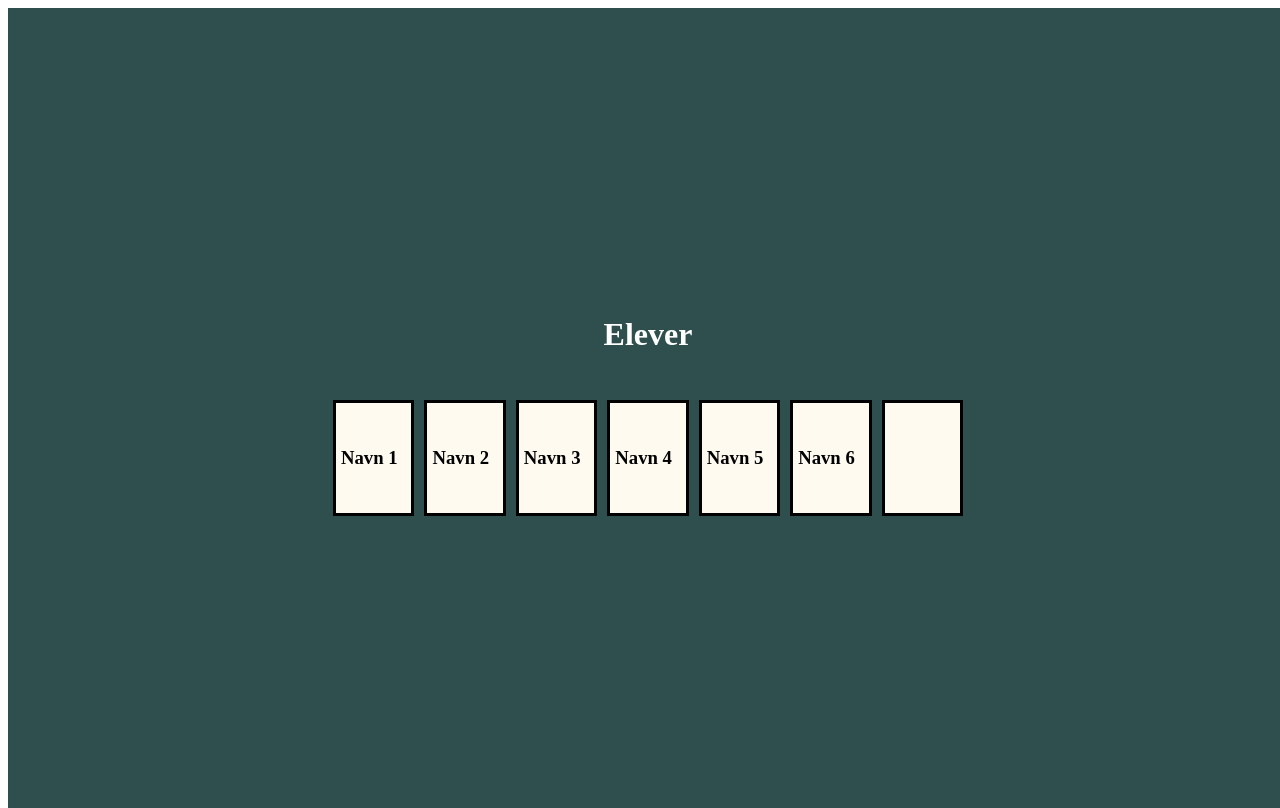
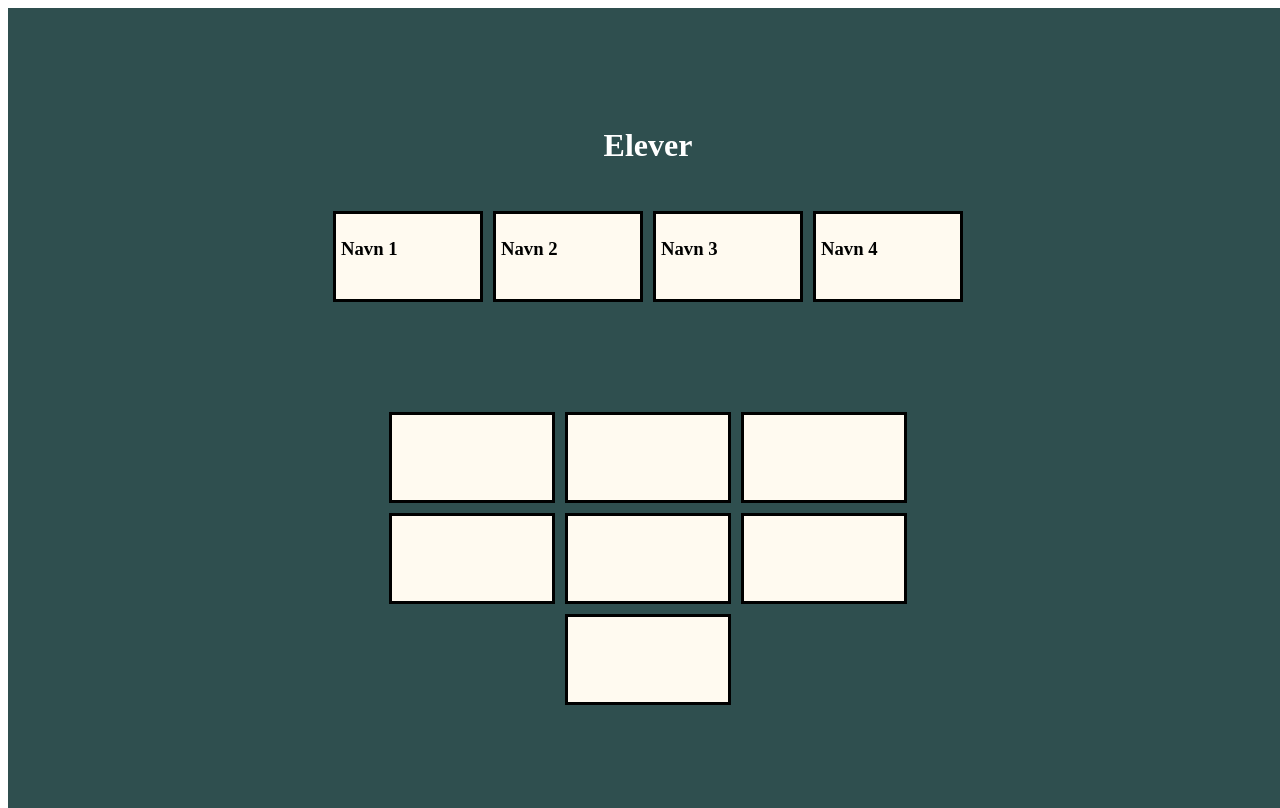
Before and after one commit to magne92/classroom, a plain HTML site: page index.html in a window 1280 px wide. Drawn offline with Linux system fonts and the light colour scheme.

Commit message:
updated drag functons
new setup with divs and id's to make dragable functions work

```diff
--- a/index.html
+++ b/index.html
@@ -14,35 +14,37 @@
             <h1>Elever</h1>
         </div>
         <div class="elever">
+            <div class="dragcontainer" ondrop="drop(event)" ondragover="allowDrop(event)">
                 <div class="elev" draggable="true" ondragstart="drag(event)" id="drag1">
                     <h3>Navn 1</h3>
                 </div>
-
-            <div class="elev" draggable="true" ondragstart="drag(event)"  id="drag2">
+            </div>
+            <div class="dragcontainer" ondrop="drop(event)" ondragover="allowDrop(event)">
+                <div class="elev" draggable="true" ondragstart="drag(event)" id="drag2">
                     <h3>Navn 2</h3>
                 </div>
-
-            <div class="elev" draggable="true" ondragstart="drag(event)"  id="drag3">
+            </div>
+            <div class="dragcontainer" ondrop="drop(event)" ondragover="allowDrop(event)">
+                <div class="elev" draggable="true" ondragstart="drag(event)" id="drag3">
                     <h3>Navn 3</h3>
                 </div>
-
-            <div class="elev" draggable="true"ondragstart="drag(event)" id="drag4">
+            </div>
+            <div class="dragcontainer" ondrop="drop(event)" ondragover="allowDrop(event)">
+                <div class="elev" draggable="true" ondragstart="drag(event)" id="drag4">
                     <h3>Navn 4</h3>
                 </div>
-
-            <div class="elev" draggable="true" ondragstart="drag(event)" id="drag5">
-                <h3>Navn 5</h3>
             </div>
 
-            <div class="elev" draggable="true" ondragstart="drag(event)"  id="drag6">
-                <h3>Navn 6</h3>
         </div>
 
-
-            <div id="div2" class="elev" ondrop="drop(event)" ondragover="allowDrop(event)"></div>
-
-
-
+        <div class="droparea">
+            <div id="drop1" class="drop" ondrop="drop(event)" ondragover="allowDrop(event)"></div>
+            <div id="drop2" class="drop" ondrop="drop(event)" ondragover="allowDrop(event)"></div>
+            <div id="drop3" class="drop" ondrop="drop(event)" ondragover="allowDrop(event)"></div>
+            <div id="drop4" class="drop" ondrop="drop(event)" ondragover="allowDrop(event)"></div>
+            <div id="drop5" class="drop" ondrop="drop(event)" ondragover="allowDrop(event)"></div>
+            <div id="drop6" class="drop" ondrop="drop(event)" ondragover="allowDrop(event)"></div>
+            <div id="drop7" class="drop" ondrop="drop(event)" ondragover="allowDrop(event)"></div>
         </div>
     </div>
     <script src="script.js"></script>
--- a/script.js
+++ b/script.js
@@ -10,4 +10,5 @@ function drag(ev) {
     ev.preventDefault();
     var data = ev.dataTransfer.getData("text");
     ev.target.appendChild(document.getElementById(data));
+
 }
--- a/style.css
+++ b/style.css
@@ -29,9 +29,9 @@ h1 {
     flex-direction: row;
 }
 
-.elev {
-    height: 100px;
-    width: 200px;
+.dragcontainer {
+    height: 75px;
+    width: 150px;
     background-color: floralwhite;
     padding: 5px;
     margin: 5px;
@@ -41,6 +41,32 @@ h1 {
     align-content: center;
 }
 
+.elev {
+   height: 100%;
+   width: 100%;
+}
+
 .elev h3 {
     color: black;
 }
+
+.droparea {
+    width: 50%;
+    justify-content: center;
+    display: flex;
+    flex-direction: row;
+    flex-wrap: wrap;
+    margin-top: 100px;
+}
+.drop {
+    height: 75px;
+    width: 150px;
+    background-color: floralwhite;
+    padding: 5px;
+    margin: 5px;
+    border-style: solid;
+    border-color: black;
+    justify-content: center;
+    align-content: center;
+
+}
```
Lines whose indentation alone changed are shown as unchanged.
